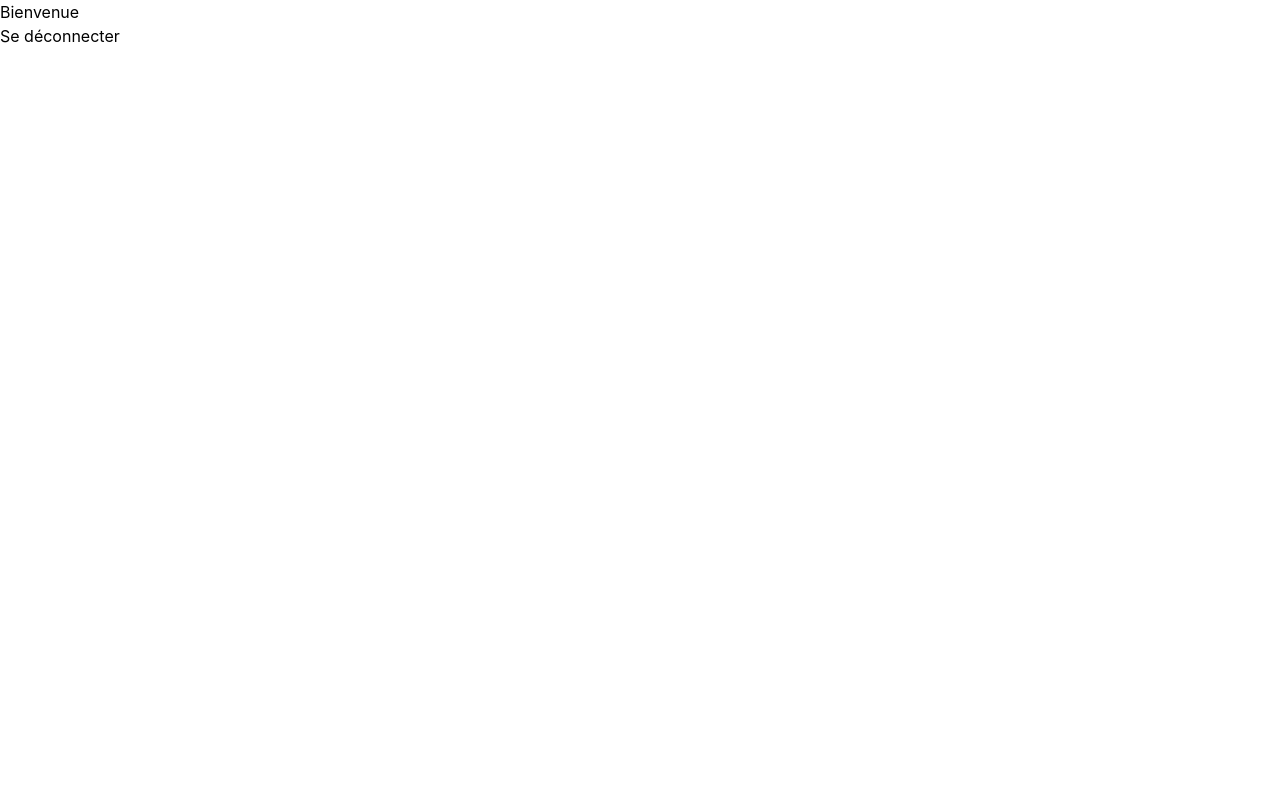
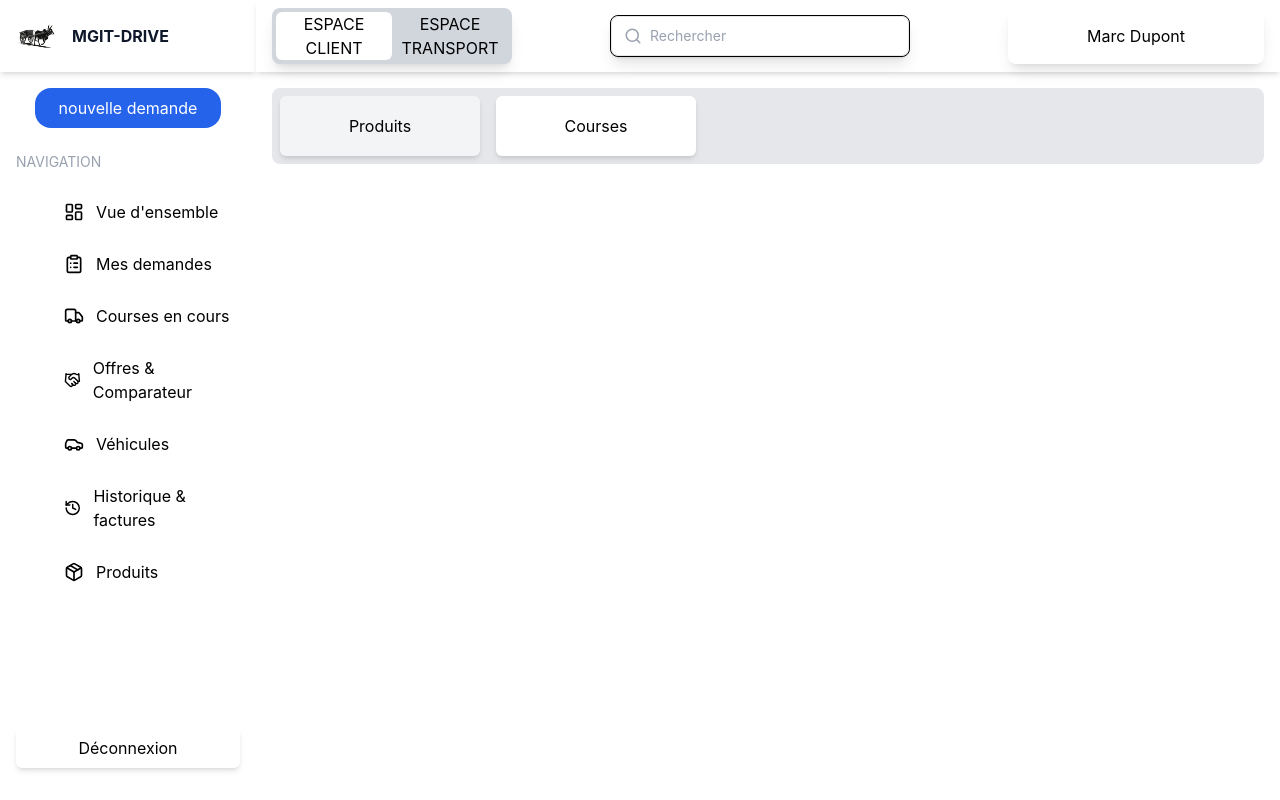
Before and after one commit to amura16/gestion-course, a React (Vite) app: page /client/produit in a window 1280 px wide. Before the commit this address led to /. Built offline with nearby package versions, Linux system fonts and the light colour scheme; no server answers.

Commit message:
correction du router utilisant react-router

```diff
--- a/src/App.tsx
+++ /dev/null
@@ -1,23 +0,0 @@
-import { BrowserRouter, Routes, Route } from "react-router-dom";
-import { MainLayout } from "./components/layout/MainLayout";
-import { ProductPage } from "./features/product/page/ProductPage";
-
-export const App = () => {
-    return (
-        <BrowserRouter>
-            <Routes>
-
-                {/* Toutes ces pages utilisent MainLayout */}
-                <Route path="/client" element={<MainLayout />}>
-
-                    <Route
-                        path="produit"
-                        element={<ProductPage />}
-                    />
-
-                </Route>
-
-            </Routes>
-        </BrowserRouter>
-    );
-};
--- a/src/components/layout/Header.tsx
+++ b/src/components/layout/Header.tsx
@@ -10,7 +10,7 @@ interface HeaderProps {
 
 export const Header = ({onMenuClick}: HeaderProps ) => {
 
-    const [espaceActive, setEspaceActive] = useState<"client" | "transporteur">("client");
+    const [espaceActive, setEspaceActive] = useState<"client" | "carrier">("client");
 
     return (
         <header className="fixed top-0 right-0 z-50 h-18 w-full md:w-[80%] flex items-center shadow-md bg-white py-2 px-4 gap-2 flex justify-between">
@@ -34,8 +34,8 @@ export const Header = ({onMenuClick}: HeaderProps ) => {
                             TRANSPORT
                         </p>
                     }
-                    isActive={"transporteur" === espaceActive}
-                    onClick={() => setEspaceActive("transporteur")}
+                    isActive={"carrier" === espaceActive}
+                    onClick={() => setEspaceActive("carrier")}
                 />
             </div>
 
--- a/src/components/layout/MainLayout.tsx
+++ b/src/components/layout/MainLayout.tsx
@@ -1,7 +1,7 @@
 import { Sidebar } from "./Sidebar";
 import { Header } from "./Header";
 import { useState } from "react";
-import { Outlet } from "react-router-dom";
+import { Outlet } from "react-router";
 
 export const MainLayout = () => {
 
--- a/src/components/layout/Sidebar.tsx
+++ b/src/components/layout/Sidebar.tsx
@@ -1,9 +1,10 @@
-import { NavLink } from "react-router-dom"
+import { NavLink } from "react-router"
 import Logo from "../../assets/logo.png"
 import { ButtonGlobal } from "../ui/Button"
 import { LayoutDashboard, ClipboardList, Truck, Handshake, Car, History, Package} from "lucide-react";
 
-const navigations = [
+const navigations = {
+    client: [
         {
             path: "ensemble",
             name: "Vue d'ensemble",
@@ -39,7 +40,10 @@ const navigations = [
             name: "Produits",
             icon: Package
         }
-];
+    ],
+    carrier: [],
+    admin: []
+};
 
 export const Sidebar = () => {
     return (
@@ -76,7 +80,7 @@ export const Sidebar = () => {
 
                 <div className="flex justify-center mt-2 ps-0 lg:ps-10">
                     <div className="w-full">
-                        {navigations.map((nav) => {
+                        {navigations.client.map((nav) => {
                             const Icon = nav.icon;
 
                             return (
--- a/src/features/auth/providers/AuthProviders.tsx
+++ b/src/features/auth/providers/AuthProviders.tsx
@@ -39,9 +39,13 @@ export function AuthProvider({
     // Verifie si l'utilisateur est déjà connecter
     useEffect(() => {
         const loadUser = async () => {
+            console.log("1 - loadUser démarre");
             try {
+
+                console.log("2 - appel getCurrentUser")
                 const currentUser = await getCurrentUser();
 
+                console.log("3 - utilisateur récupéré", currentUser);
                 setUser(currentUser);
             } catch {
                 setUser(null);
```
Also changed, not shown: src/app/router.tsx (+12 -0 lines). Lines whose indentation alone changed are shown as unchanged.
